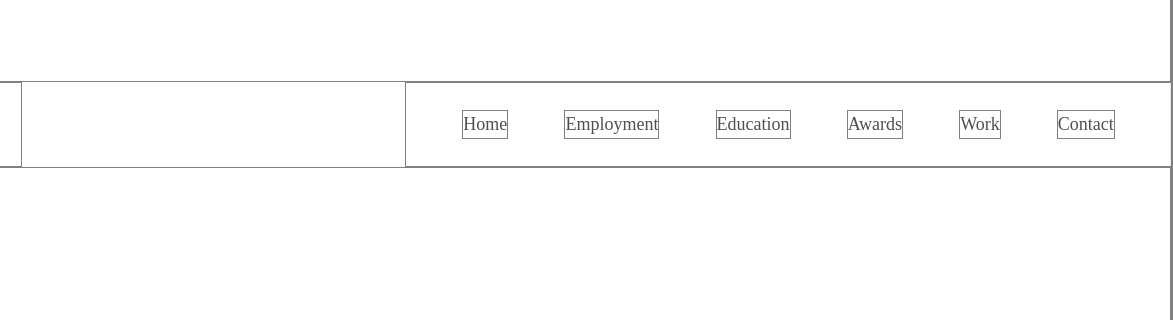
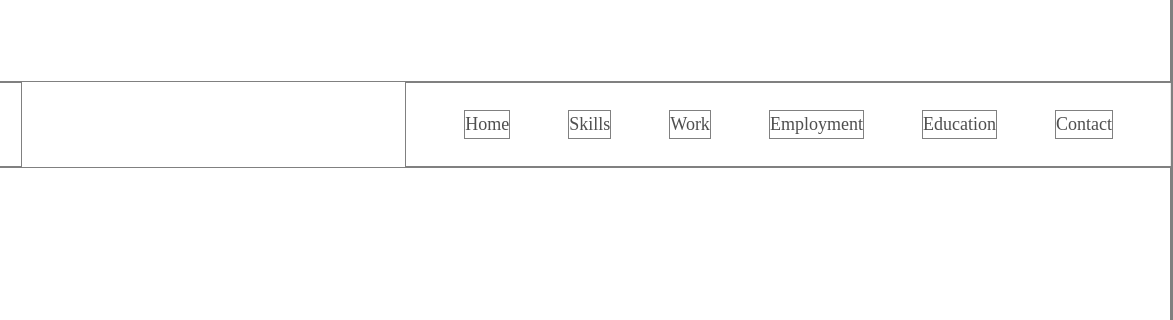
Before and after one commit to Pauline122112/Melapoly, a website: page index.html in a window 1280 px wide. Shown: the part 198-518 px from the top of the page, 107-1280 px from the left. Drawn offline with Linux system fonts and the light colour scheme.

Commit message:
changed nav bar titles

```diff
--- a/index.html
+++ b/index.html
@@ -24,10 +24,10 @@
             </div>
             <div class="links">
                 <a href="#top">Home</a>
+                <a href="#skills">Skills</a>
+                <a href="#work">Work</a>
                 <a href="#employment">Employment</a>
                 <a href="#education">Education</a>
-                <a href="#awards">Awards</a>
-                <a href="#work">Work</a>
                 <a href="#contact">Contact</a>
             </div>
         </nav>
```
